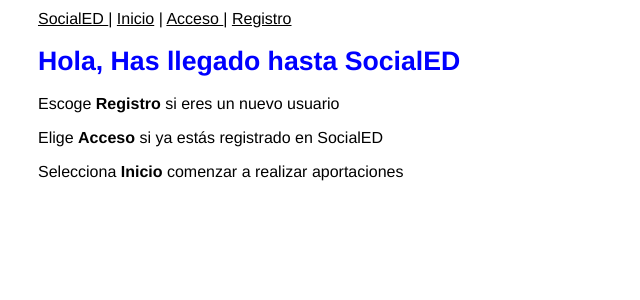
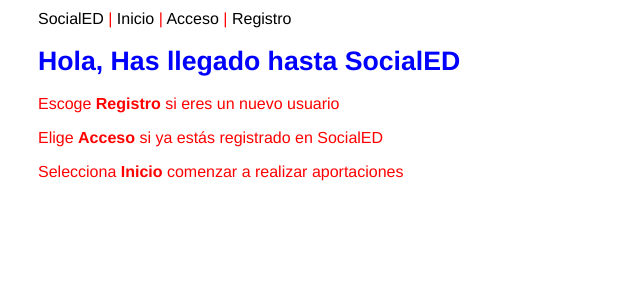
Before and after one commit to odiVicente/SocialED, a Flask app: page / in a window 1280 px wide. Shown: the top 300 px of the page, without its empty margins (0-640 px from the left). Run offline with Flask 2, Linux system fonts and the light colour scheme.

Commit message:
cambios de estilo

```diff
--- a/static/css/socialed-style.css
+++ b/static/css/socialed-style.css
@@ -5,9 +5,13 @@
   font-family: Helvetica, Geneva, Arial, sans-serif;
   padding-left: 20px;
   background-color: #FFFFFF; /* beige */
-  font-color: #2A2929; /* dark grey */
+  color: red; /* dark grey */
   margin: 10px;
 }
+a {
+  text-decoration: none;
+}
+
 a:link{
  color:black;
 
```
